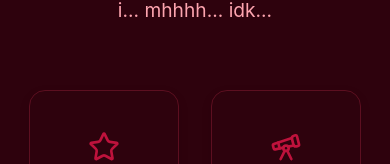
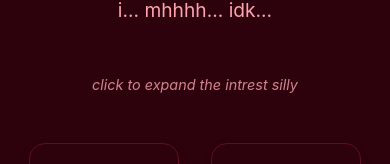
Before and after one commit to simon1g/simon1g-site, a React (Vite) app: page /about in a window 390 px wide. Shown: the part 376-540 px from the top of the page. Built offline with nearby package versions, Linux system fonts and the light colour scheme; no server answers.

Commit message:
feat: Add an interactive "About" section with user interests and detailed descriptions.

```diff
--- a/src/components/About.jsx
+++ b/src/components/About.jsx
@@ -1,6 +1,5 @@
 import React from 'react';
-import { Telescope, Code, Palette, Gamepad2, Mountain, Bike, Star, Tv, Twitter, Youtube, Music, PawPrint, Cloud } from 'lucide-react';
-import '../styles/interests.css';
+import { Telescope, Code, Palette, Gamepad2, Mountain, Bike, Star, Tv, Twitter, Youtube, Music, PawPrint, Cloud, Utensils } from 'lucide-react';
 import '../styles/interests.css';
 
 const NGLIcon = ({ size = 24 }) => (
@@ -32,11 +31,12 @@ export default function About() {
         { name: 'Programming', icon: <Code size={32} />, description: 'Studied it for a while, i mostly use python but i also know html, css and javascript for web development' },
         { name: 'Pixel Art', icon: <Palette size={32} />, description: 'Drawing pixel art is fun, doing it since i was 15 so for a while now' },
         { name: 'Gaming', icon: <Gamepad2 size={32} />, description: 'And this one ive been for at for ages since i was maybe 4 with my first PC, love games mostly multipleyer with friends or singleplayer, playing just for fun' },
-        { name: 'Hiking', icon: <Mountain size={32} />, description: 'Walking and hiking is fun, longest ive ever hiked was 15km nonstop 30k steps, love the nature so its natural to me' },
+        { name: 'Hiking', icon: <Mountain size={32} />, description: 'Walking and hiking are fun, longest ive ever hiked was 15km nonstop 30k steps, love the nature so its natural to me' },
         { name: 'Cycling', icon: <Bike size={32} />, description: 'Same with hiking, love it, longest ive ever cycled was 45km died after, but i was worth it' },
         { name: 'Anime', icon: <Tv size={32} />, description: 'Over 500 anime watched so yea i guess i like it' },
         { name: 'Music', icon: <Music size={32} />, description: 'EDM, hardstyle, electronic, pop, indie, rock, upbeat, AND MY BOY AVICII ◢◤' },
         { name: 'Animals', icon: <PawPrint size={32} />, description: 'I fuck heavy with all things alive. My favorites include: guinea pigs, hamsters, seals, sea lions, sunfish, ducks, frogs, cats, and dogs. (and more)' },
+        { name: 'Cooking', icon: <Utensils size={32} />, description: "i aint gordon ramsey but i know my way within a kitechen, it's realaxing and fun, i wish i knew how to bake too maybe one day" },
     ];
 
     return (
@@ -53,6 +53,10 @@ export default function About() {
             }}>
                 Hello again, im a cool guy (i think) who likes shit ton of things, i'm always happy and open to try new things, other then that i... mhhhh... idk...
             </p>
+
+            <div className="mobile-hint">
+                <p>click to expand the intrest silly</p>
+            </div>
 
             <div className={`interest-detail-view ${activeInterest ? 'visible' : ''}`}>
                 {activeInterest ? (
--- a/src/components/Interests.jsx
+++ b/src/components/Interests.jsx
@@ -1,5 +1,5 @@
 import React from 'react';
-import { Telescope, Code, Palette, Gamepad2, Mountain, Bike, Star, Tv } from 'lucide-react';
+import { Telescope, Code, Palette, Gamepad2, Mountain, Bike, Star, Tv, Utensils } from 'lucide-react';
 import '../styles/interests.css';
 
 export default function Interests() {
@@ -12,6 +12,7 @@ export default function Interests() {
         { name: 'Hiking', icon: <Mountain size={32} /> },
         { name: 'Cycling', icon: <Bike size={32} /> },
         { name: 'Anime', icon: <Tv size={32} /> },
+        { name: 'Cooking', icon: <Utensils size={32} /> },
     ];
 
     return (
--- a/src/styles/interests.css
+++ b/src/styles/interests.css
@@ -121,6 +121,20 @@
         max-width: 280px;
         justify-content: center;
     }
+
+    .mobile-hint {
+        display: block !important;
+        text-align: center;
+        color: var(--text-secondary);
+        font-size: 0.9rem;
+        margin-bottom: 2rem;
+        font-style: italic;
+        opacity: 0.8;
+    }
+}
+
+.mobile-hint {
+    display: none;
 }
 
 /* Shared UI Elements */
```
